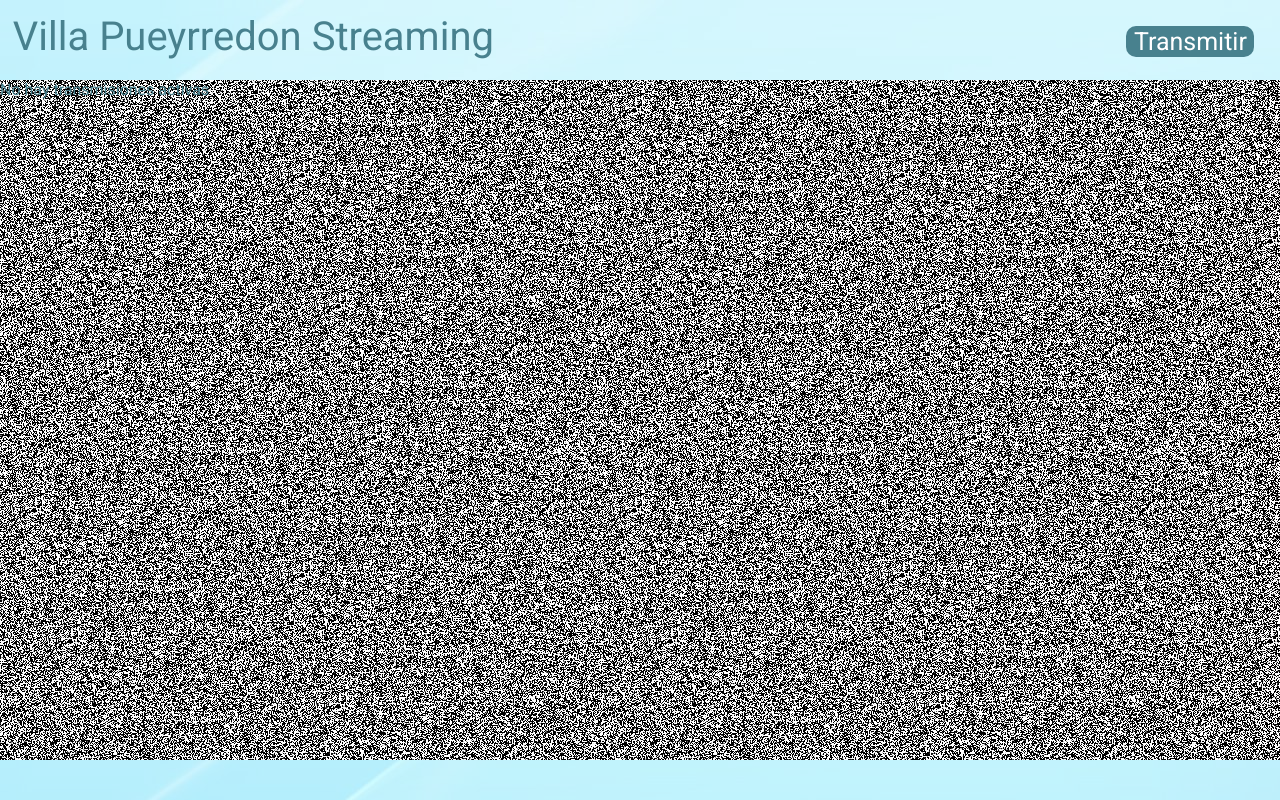
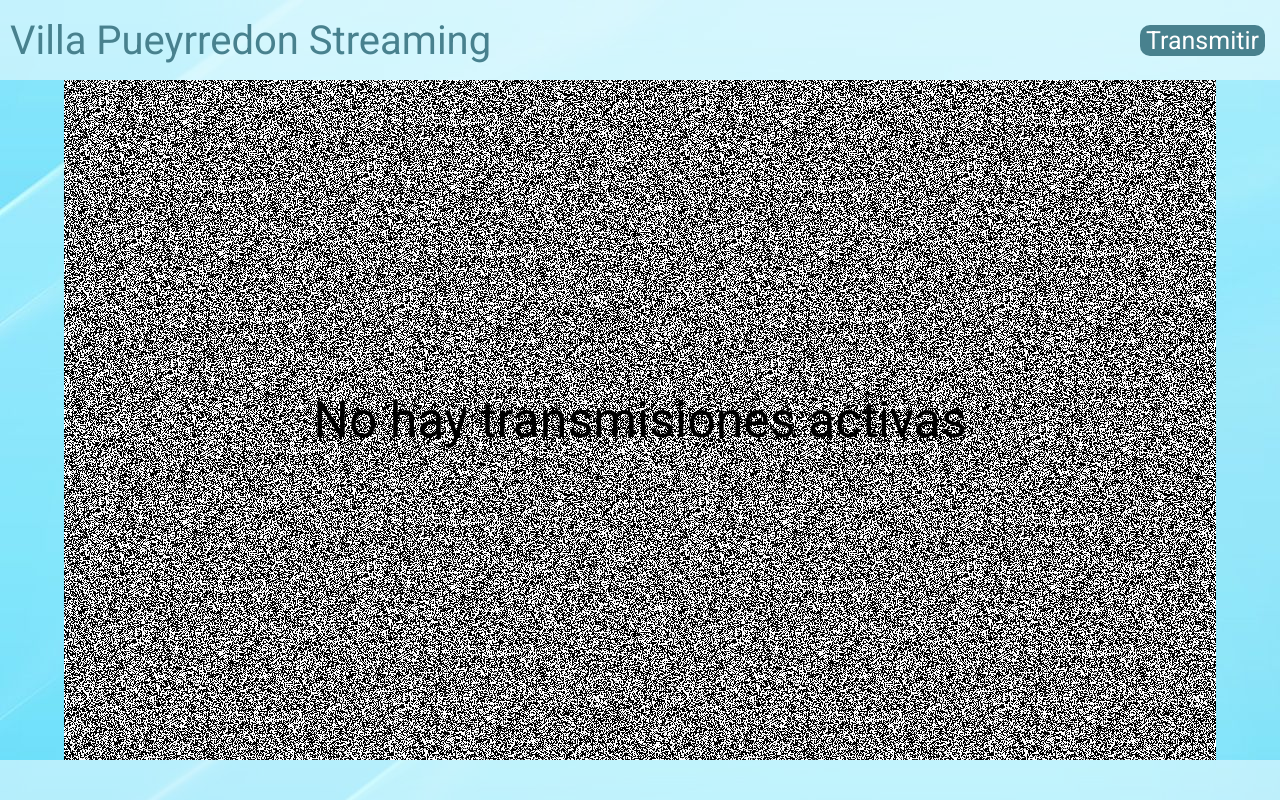
Before and after one commit to toronacii/streaming, a website: page public/index.html in a window 1280 px wide. Drawn offline with Linux system fonts and the light colour scheme.

Commit message:
fix no signal styles

```diff
--- a/public/index.css
+++ b/public/index.css
@@ -11,24 +11,31 @@ body, html {
     height: 100%;
 }
 
+.flex {
+    display: flex;
+}
+
+.center {
+    align-self: center;
+}
+
 #header {
-    height: 10%;
+    height: 80px;
     width: 100%;
     background-color: rgba(255, 255, 255, 0.5);
     position: relative;
     font-size: 40px;
 }
 
-#title{
-    position: absolute;
-    margin: 1% 1%;
+#title {
+    margin: 0px 10px;
 }
 
 .relay{
     right: 0;
     position: absolute;
-    margin: 2%;
-    width: 10%;
+    margin: 0px 10px;
+    margin: 0px 15px;
     font-size: 25px;
     font-family: 'Roboto', sans-serif;
     background-color: rgb(72, 129, 142);
@@ -57,12 +64,16 @@ body, html {
 
 #no-signal {
     background-image: url("../images/no-signal.gif");
-    width: 100%;
+    text-align: center;
+    width: 90%;
     height: 100%;
+    margin: 0 auto;
 }
 
 #no-signal div {
     margin: 0 auto;
+    font-size: 50px;
+    color: black;
 }
 
 #content {
--- a/public/index.html
+++ b/public/index.html
@@ -11,15 +11,15 @@
 
 <body>
   <div id="container">
-    <div id="header">
-      <span id="title">Villa Pueyrredon Streaming</span>
-      <button id="create" class="relay show">Transmitir</button>
-      <button id="join" class="relay">Unirse</button>
-      <button id="leave" class="relay leave">Abandonar</button>
+    <div id="header" class="flex">
+      <span id="title" class="center">Villa Pueyrredon Streaming</span>
+      <button id="create" class="relay show center">Transmitir</button>
+      <button id="join" class="relay center">Unirse</button>
+      <button id="leave" class="relay leave center">Abandonar</button>
     </div>
     <div id="content">
-      <div id="no-signal">
-        <div>No hay transmisiones activas</div>
+      <div id="no-signal" class="flex">
+        <div class="center">No hay transmisiones activas</div>
       </div>
     </div>
     <div id="footer"></div>
```
